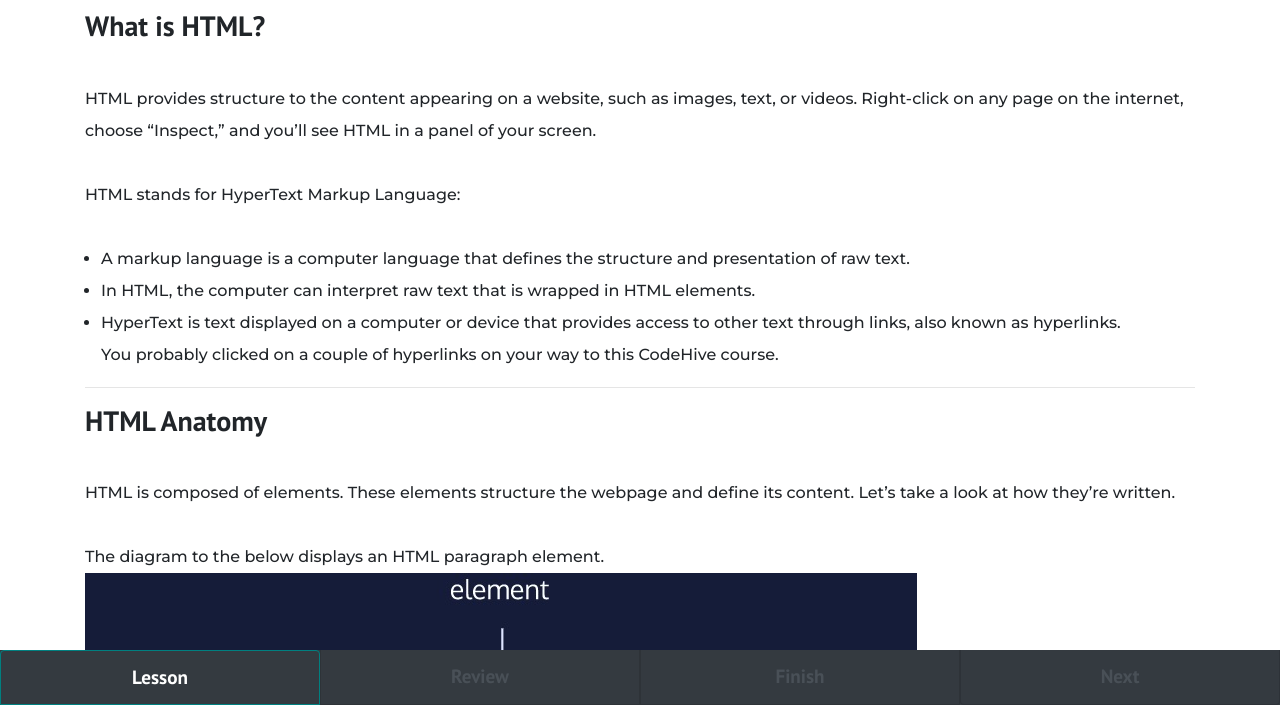
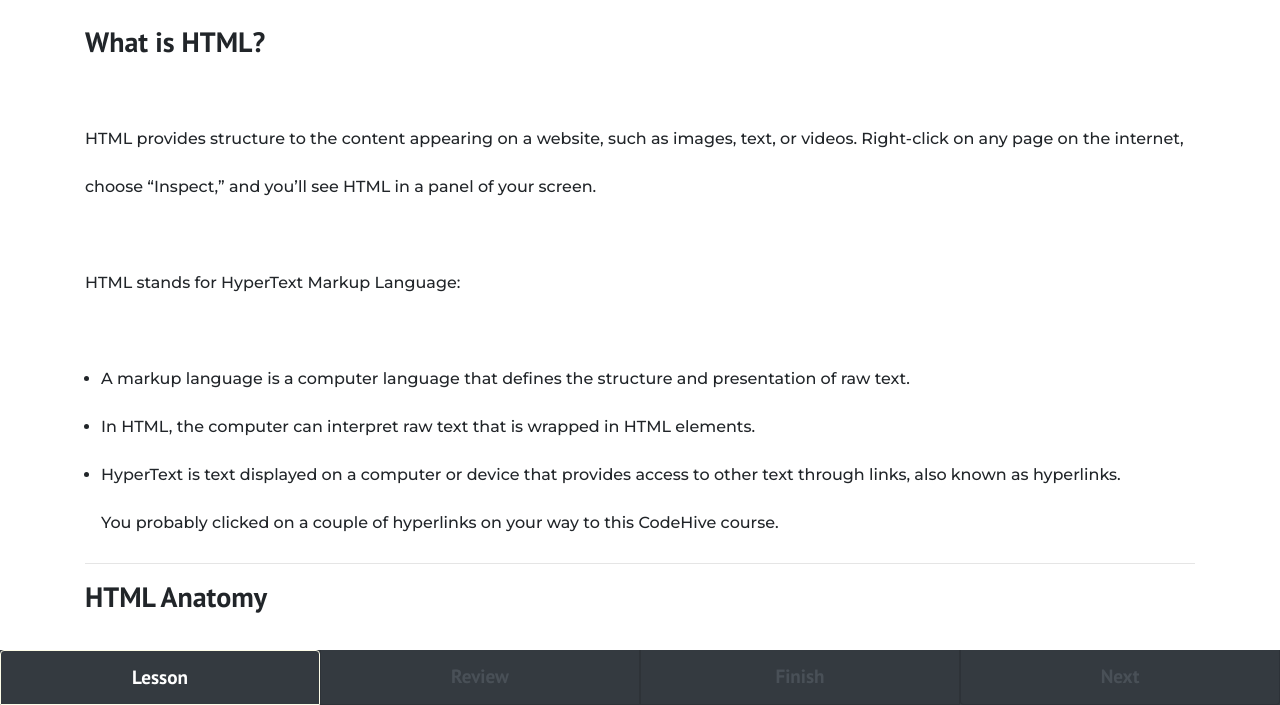
Before and after one commit to Prinesty/codehive, a plain HTML site: page html1.html in a window 1280 px wide. Shown: the part 95-800 px from the top of the page. Drawn offline with nearby package versions, Linux system fonts and the light colour scheme; a script that the page names is missing.

Commit message:
lineheight

```diff
--- a/resources/css/style.css
+++ b/resources/css/style.css
@@ -36,10 +36,10 @@ h3 {
 }
 .list-group-item.active {
   background-color: #004369 ;
-  border-color: teal;
+  border-color: #fdfce9;
 }
 .tab-content {
-  line-height: 2;
+  line-height: 3;
 }
 ul {
   list-style: inherit;
```
